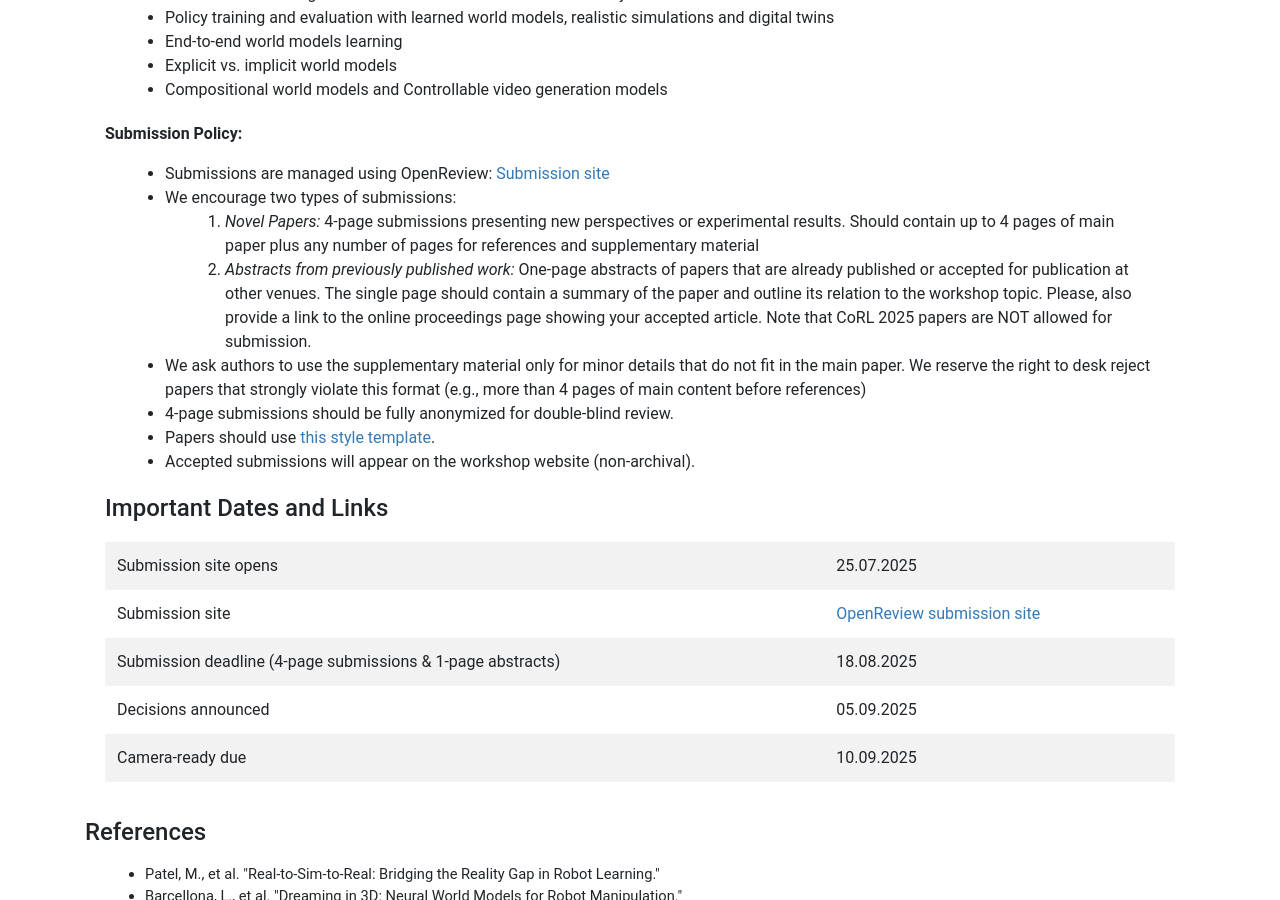
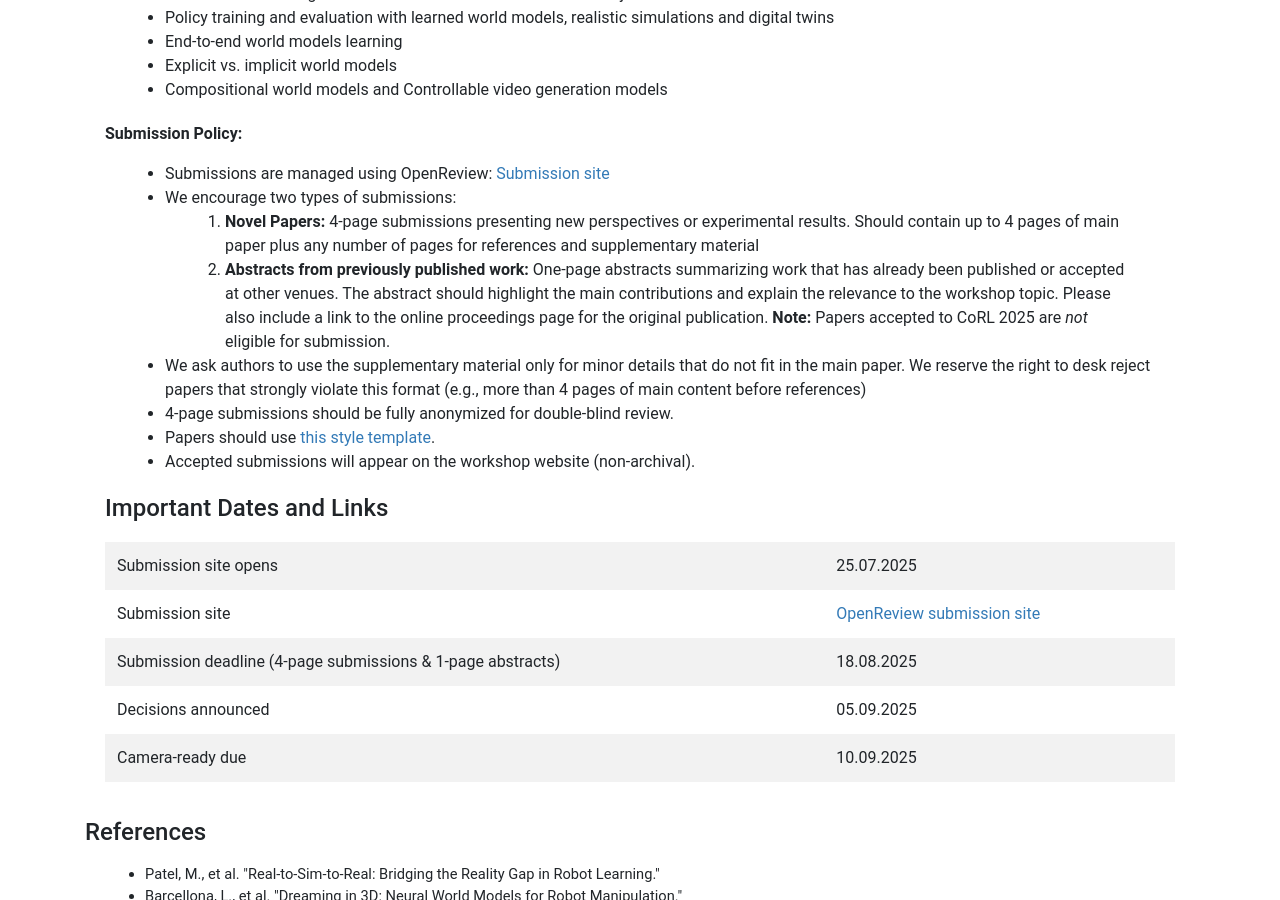
Before and after one commit to simulatingrobotworlds/simulatingrobotworlds.github.io, a Jekyll site: the page built from submit.html, in a window 1280 px wide and 900 px high, scrolled down 619 px. Built offline with Jekyll 4.4.1, drawn with Linux system fonts in a browser that asks for light colours; nearby versions of some CDN libraries.

Commit message:
Exclude CoRL 2025 papers

```diff
--- a/submit.html
+++ b/submit.html
@@ -35,8 +35,8 @@
     <li>Submissions are managed using OpenReview: <a href="https://openreview.net/group?id=robot-learning.org/CoRL/2025/Workshop/LSRW">Submission site</a></li>
     <li>We encourage two types of submissions:
       <ol>
-        <li><em>Novel Papers:</em> 4-page submissions presenting new perspectives or experimental results. Should contain up to 4 pages of main paper plus any number of pages for references and supplementary material</li>
-        <li><em>Abstracts from previously published work:</em> One-page abstracts of papers that are already published or accepted for publication at other venues. The single page should contain a summary of the paper and outline its relation to the workshop topic. Please, also provide a link to the online proceedings page showing your accepted article. Note that CoRL 2025 papers are NOT allowed for submission. </li>
+        <li><strong>Novel Papers:</strong> 4-page submissions presenting new perspectives or experimental results. Should contain up to 4 pages of main paper plus any number of pages for references and supplementary material</li>
+        <li><strong>Abstracts from previously published work:</strong> One-page abstracts summarizing work that has already been published or accepted at other venues. The abstract should highlight the main contributions and explain the relevance to the workshop topic. Please also include a link to the online proceedings page for the original publication. <strong>Note:</strong> Papers accepted to CoRL 2025 are <em>not</em> eligible for submission.</li>
       </ol>
     <li>We ask authors to use the supplementary material only for minor details that do not fit in the main paper. We reserve the right to desk reject papers that strongly violate this format (e.g., more than 4 pages of main content before references)</li>
     <li>4-page submissions should be fully anonymized for double-blind review.</li>
```
